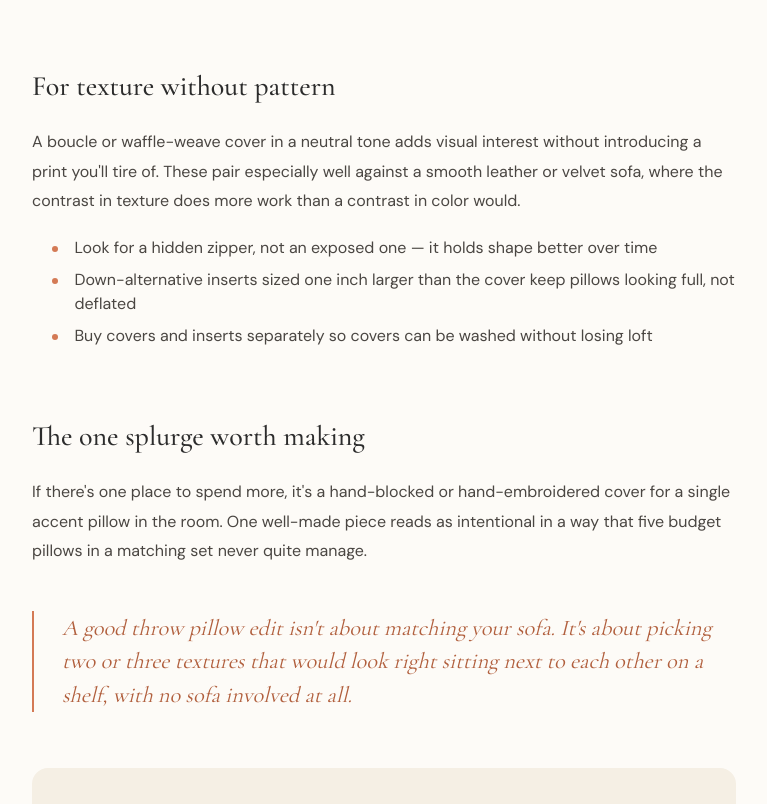
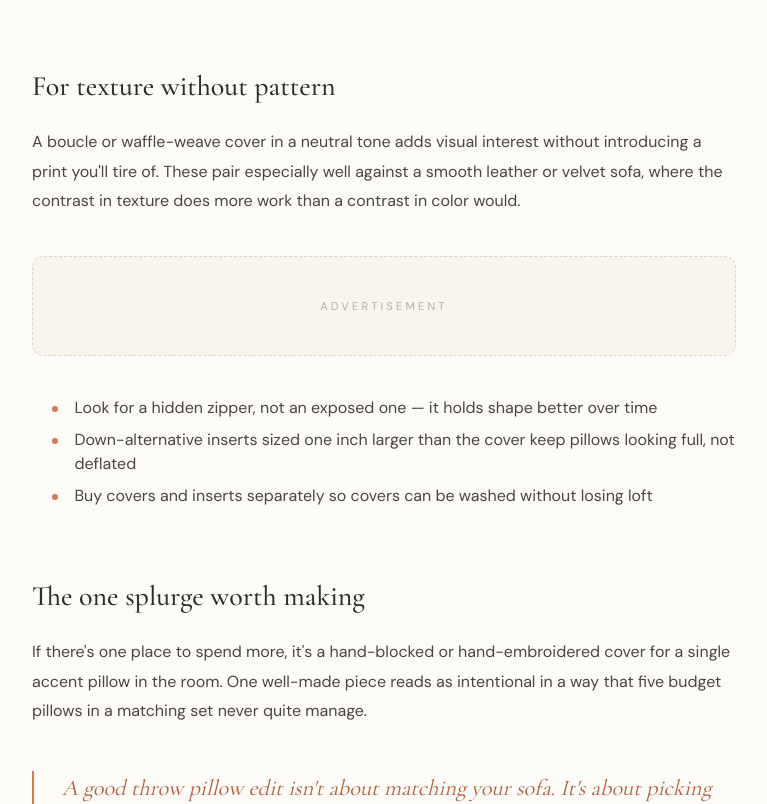
Before and after one commit to Danamstrong/DecorNest, a Next.js app: page /blog/best-throw-pillows-2026 in a window 1280 px wide. Shown: the part 1200-2004 px from the top of the page, without its empty margins (256-1023 px from the left). Built offline with nearby package versions, Linux system fonts and the light colour scheme.

Commit message:
Refactor PostBody component to use renderBlock function

```diff
--- a/src/components/PostBody.tsx
+++ b/src/components/PostBody.tsx
@@ -1,31 +1,31 @@
+import AdSlot from "./AdSlot";
+
+function renderBlock(block: string, key: number) {
+  if (block.startsWith("## ")) return <h2 key={key}>{block.slice(3)}</h2>;
+  if (block.startsWith("### ")) return <h3 key={key}>{block.slice(4)}</h3>;
+  if (block.startsWith("> ")) return <blockquote key={key}>{block.slice(2)}</blockquote>;
+  if (block.includes("\n- ")) {
+    const items = block.split("\n").filter((l) => l.startsWith("- ")).map((l) => l.slice(2));
+    return (
+      <ul key={key}>
+        {items.map((item, j) => <li key={j}>{item}</li>)}
+      </ul>
+    );
+  }
+  return <p key={key}>{block}</p>;
+}
+
 export default function PostBody({ blocks }: { blocks: string[] }) {
+  const adIndex = blocks.length > 3 ? Math.floor(blocks.length / 2) : -1;
+
   return (
     <div className="prose-decor">
-      {blocks.map((block, i) => {
-        if (block.startsWith("## ")) {
-          return <h2 key={i}>{block.slice(3)}</h2>;
-        }
-        if (block.startsWith("### ")) {
-          return <h3 key={i}>{block.slice(4)}</h3>;
-        }
-        if (block.startsWith("> ")) {
-          return <blockquote key={i}>{block.slice(2)}</blockquote>;
-        }
-        if (block.includes("\n- ")) {
-          const items = block
-            .split("\n")
-            .filter((l) => l.startsWith("- "))
-            .map((l) => l.slice(2));
-          return (
-            <ul key={i}>
-              {items.map((item, j) => (
-                <li key={j}>{item}</li>
-              ))}
-            </ul>
-          );
-        }
-        return <p key={i}>{block}</p>;
-      })}
+      {blocks.map((block, i) => (
+        <div key={i} className="article-content-block">
+          {renderBlock(block, i)}
+          {i === adIndex && <AdSlot id={`in-article-ad-${i}`} />}
+        </div>
+      ))}
     </div>
   );
 }
```
